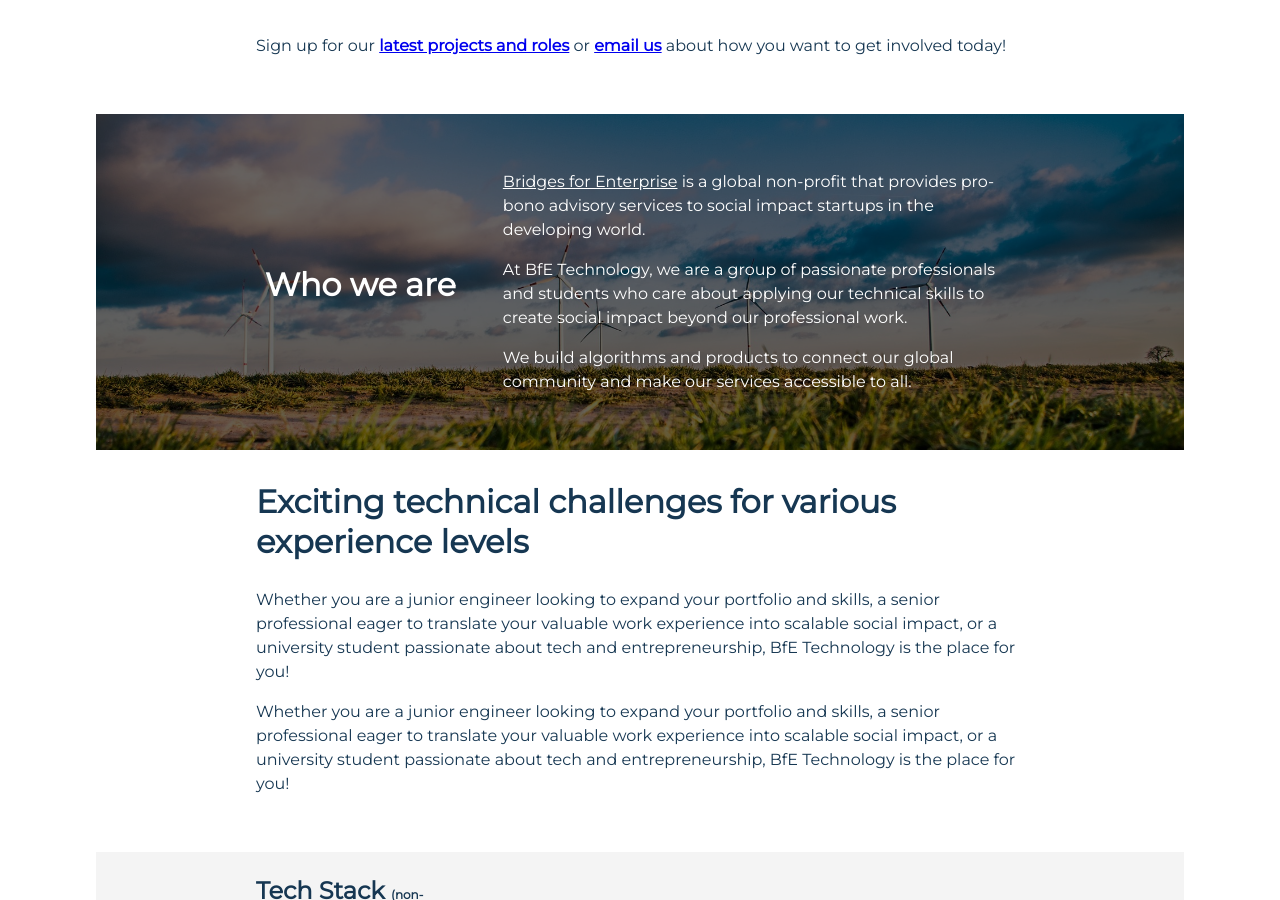
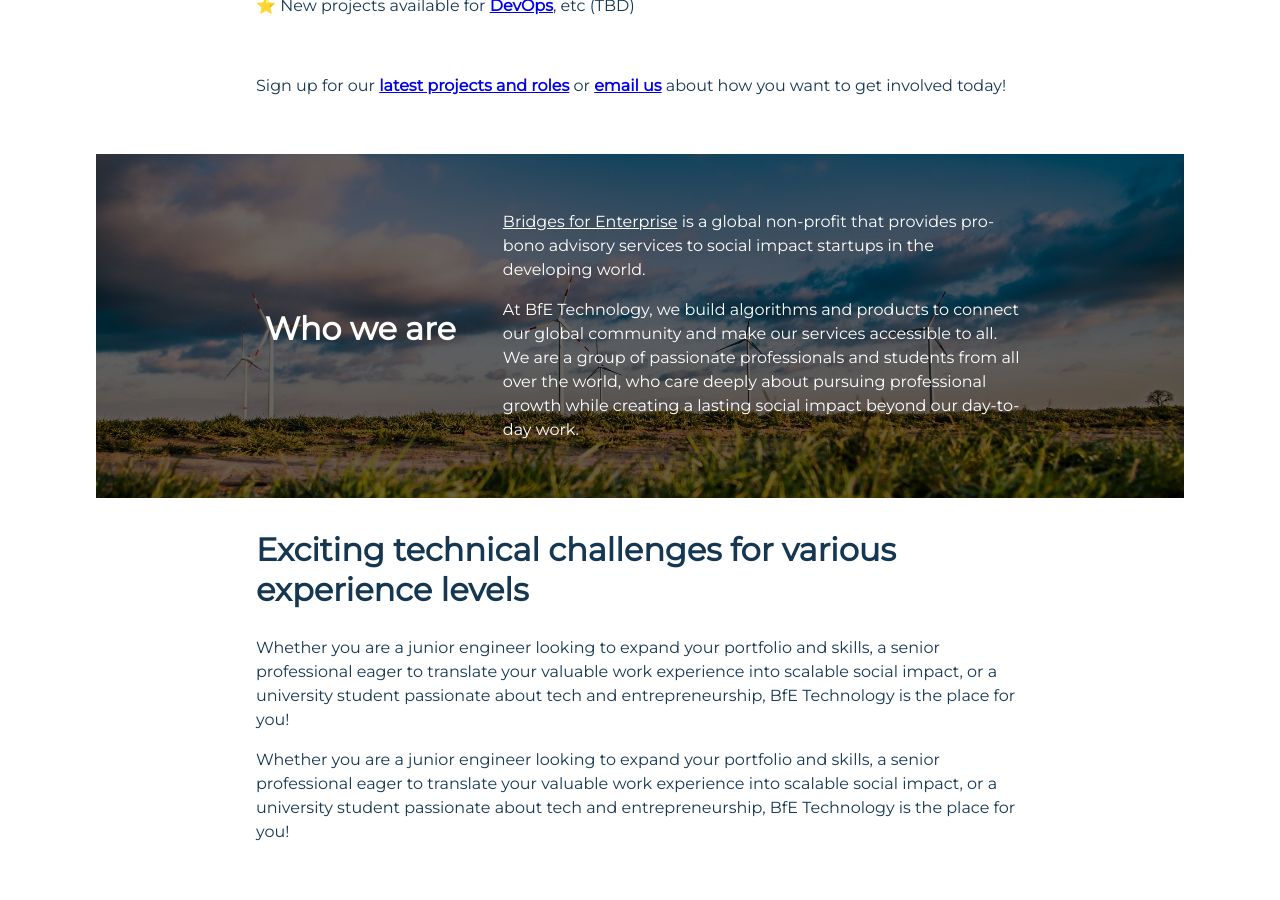
Before and after one commit to BfE-Technology/BfE-Technology.github.io, a Jekyll site: the page built from index.md, in a window 1280 px wide and 900 px high, scrolled down 1223 px. Built offline with Jekyll 4.4.1, drawn with Linux system fonts in a browser that asks for light colours.

Commit message:
Update index.md

```diff
--- a/index.md
+++ b/index.md
@@ -5,6 +5,8 @@ layout: default
 <br>
 
 # Spotlights
+
+<br>
 
 🚀 Our first self-hosted website is on the way!
 
@@ -31,9 +33,8 @@ Sign up for our [**latest projects and roles**](https://opps.bridgesforenterpris
   <div markdown="1">
 [Bridges for Enterprise](https://www.bridgesforenterprise.com) is a global non-profit that provides pro-bono advisory services to social impact startups in the developing world.
 
-At BfE Technology, we are a group of passionate professionals and students who care about applying our technical skills to create social impact beyond our professional work.
+At BfE Technology, we build algorithms and products to connect our global community and make our services accessible to all. We are a group of passionate professionals and students from all over the world, who care deeply about pursuing professional growth while creating a lasting social impact beyond our day-to-day work.
 
-We build algorithms and products to connect our global community and make our services accessible to all.
   </div>
 </div>
 
```
